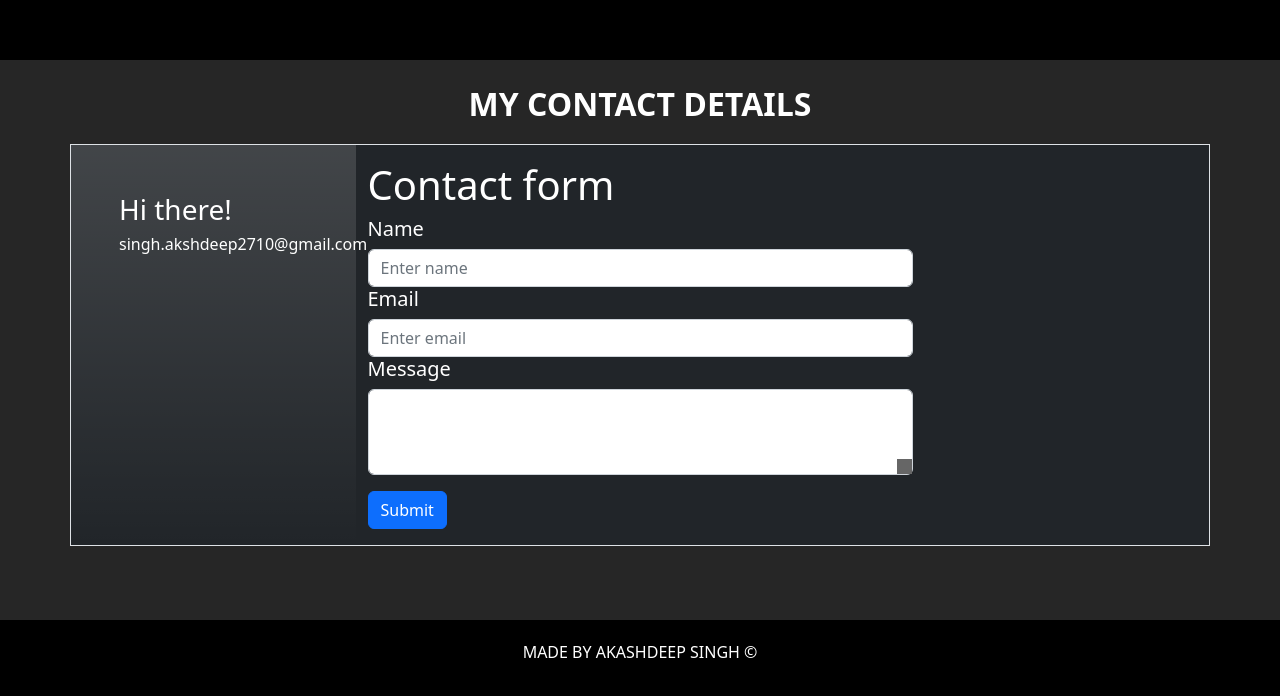
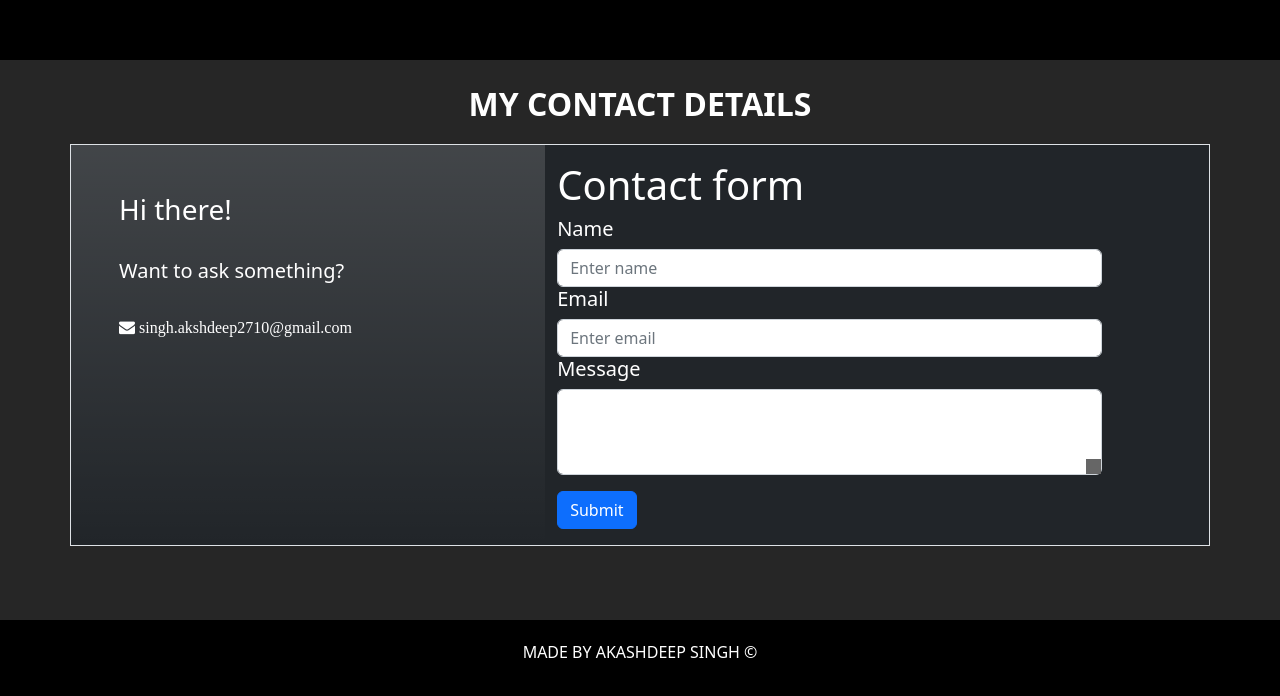
Before and after one commit to KakashiHatake27/Akashdeep, a plain HTML site: page index.html in a window 1280 px wide. Shown: the part 1596-2292 px from the top of the page. Drawn offline with nearby package versions, Linux system fonts and the light colour scheme.

Commit message:
contact text update

```diff
--- a/index.html
+++ b/index.html
@@ -7,6 +7,7 @@
     <meta name="viewport" content="width=device-width, initial-scale=1.0">
     <meta name="theme-color" content="black">
     <link href="https://cdn.jsdelivr.net/npm/bootstrap@5.2.0/dist/css/bootstrap.min.css" rel="stylesheet" integrity="sha384-gH2yIJqKdNHPEq0n4Mqa/HGKIhSkIHeL5AyhkYV8i59U5AR6csBvApHHNl/vI1Bx" crossorigin="anonymous">
+    <link rel="stylesheet" href="https://cdnjs.cloudflare.com/ajax/libs/font-awesome/4.7.0/css/font-awesome.min.css">
     <link rel="stylesheet" href="style.css">
     <title>Akashdeep - Home</title>
     <script src="index.js"></script>
@@ -91,11 +92,14 @@
         <p> MY CONTACT DETAILS</p>
         <div class="container border mt-6 bg-dark">
             <div class="row">
-                <div class="col-md-3 p-5 bg-gradient text-white">
+                <div class="col-md-5 p-5 bg-gradient text-white">
                     <h3>Hi there!</h3>
-                    <h6>
-                        singh.akshdeep2710@gmail.com
-                    </h6>
+                    <h5>
+                        <br>
+                        Want to ask something? <br>
+                        <br>
+                        <h4 class="fa fa-envelope"> singh.akshdeep2710@gmail.com</h4>
+                    </h5>
                 </div>
                 <div class="col-md-6 border-left py-3">
                     <h1>Contact form</h1>
```
